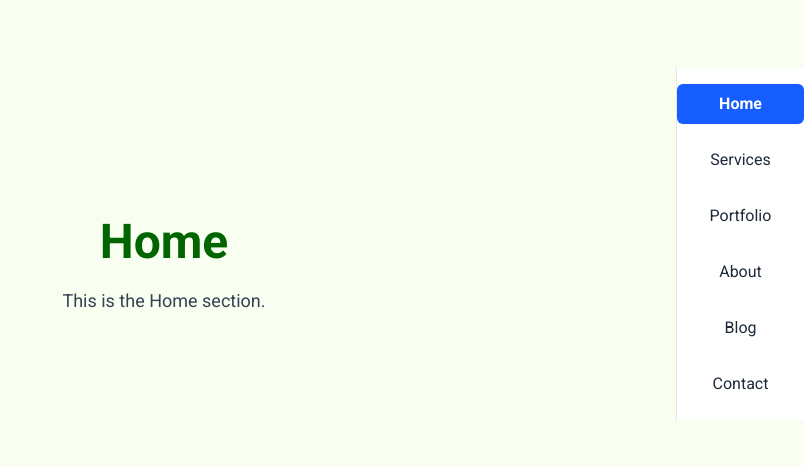
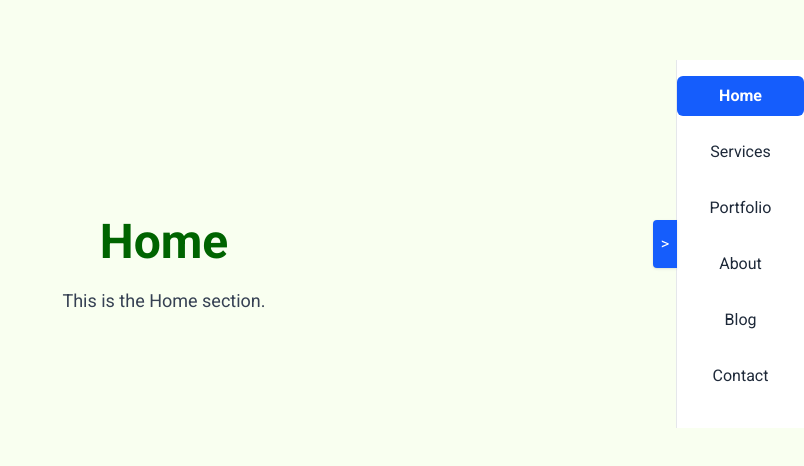
Before and after one commit to Magiri1115/nextjs-boilerplate2, a Next.js app: page / in a window 1280 px wide. Shown: the part 156-622 px from the top of the page, without its empty margins (476-1280 px from the left). Built offline with nearby package versions, Linux system fonts and the light colour scheme.

Commit message:
Webホームページサンプル、ブランチ用にも。

```diff
--- a/app/page.tsx
+++ b/app/page.tsx
@@ -22,6 +22,7 @@ const contentMap: Record<string, string> = {
 
 export default function Page() {
   const [active, setActive] = useState("Home");
+  const [open, setOpen] = useState(true);
 
   return (
     <main className="flex min-h-screen bg-gray-50 dark:bg-gray-800">
@@ -35,8 +36,23 @@ export default function Page() {
         </div>
       </div>
 
-      {/* PCナビ（右縦並び、中央寄せ） */}
-      <nav className="hidden lg:flex flex-col fixed top-1/2 right-0 -translate-y-1/2 bg-white dark:bg-gray-900 border-l border-gray-200 dark:border-gray-700 w-32 py-4 space-y-4 items-center">
+{/* PCナビ（右縦並び、中央寄せ、トグル付き） */}
+<div className="hidden lg:block fixed top-1/2 right-0 -translate-y-1/2">
+  <div
+    className={`relative w-32 bg-white dark:bg-gray-900 border-l border-gray-200 dark:border-gray-700 transform transition-transform duration-500 ${
+      open ? "translate-x-0" : "translate-x-full"
+    }`}
+  >
+    {/* トグルボタン：ナビ左端中央 */}
+    <button
+      onClick={() => setOpen(!open)}
+      className={`absolute left-[-24px] top-1/2 -translate-y-1/2 w-6 h-12 bg-blue-600 text-white flex items-center justify-center rounded-l shadow transition-transform duration-500`}
+    >
+      {open ? ">" : "<"}
+    </button>
+
+    {/* ナビボタン（高さをボタン6つ分に） */}
+    <nav className="flex flex-col py-4 space-y-4 items-center" style={{ height: "calc(6*3rem + 5*1rem)" }}>
       {navItems.map((item) => (
         <button
           key={item.label}
@@ -51,6 +67,8 @@ export default function Page() {
         </button>
       ))}
     </nav>
+  </div>
+</div>
 
       {/* Tabletナビ（上部横タブ） */}
       <nav className="hidden md:flex lg:hidden fixed top-0 left-0 w-full bg-white dark:bg-gray-900 border-b border-gray-200 dark:border-gray-700 justify-center space-x-6 py-3">
```
Lines whose indentation alone changed are shown as unchanged.
